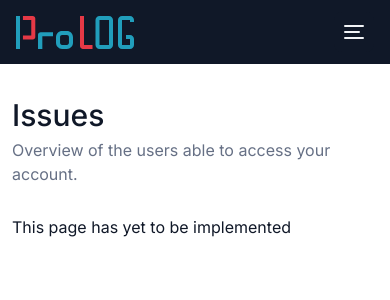
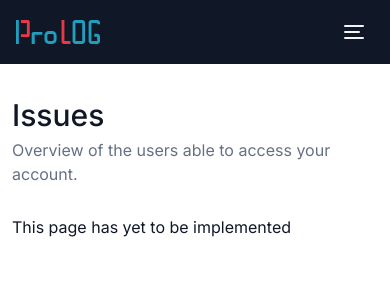
Before and after one commit to profydev/prolog-app-fdxx3, a Next.js app: page /dashboard/users in a window 390 px wide. Shown: the top 300 px of the page. Built offline with nearby package versions, Linux system fonts and the light colour scheme.

Commit message:
testfix-navigation-logo-when-switching-to-mobile

```diff
--- a/features/layout/sidebar-navigation/sidebar-navigation.tsx
+++ b/features/layout/sidebar-navigation/sidebar-navigation.tsx
@@ -69,7 +69,7 @@ const Header = styled.header`
 `;
 
 const Logo = styled.img`
-  width: 7.375rem;
+  height: 23.48px;
 
   @media (min-width: ${breakpoint("desktop")}) {
     margin: ${space(0, 4)};
```
